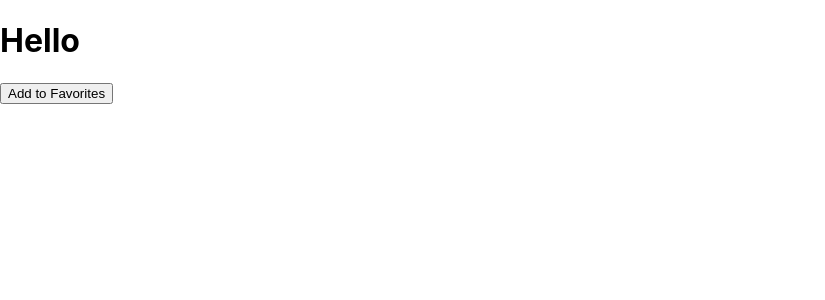
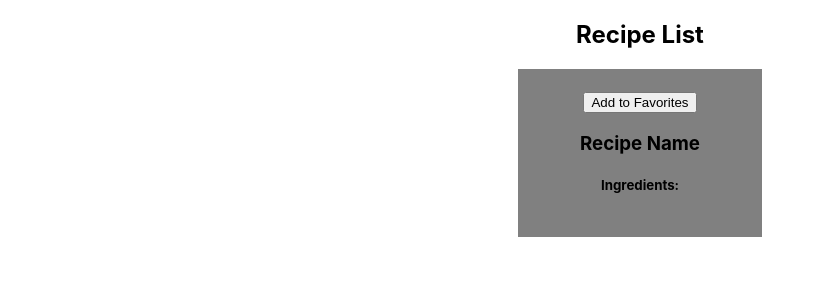
Before and after one commit to nyu-software-engineering/spring-2020-frugal-eye, a React (Create React App) app in the folder front-end/: page / in a window 1280 px wide. Shown: the top 300 px of the page, without its empty margins (0-825 px from the left). Built offline with nearby package versions, Linux system fonts and the light colour scheme.

Commit message:
added box styling to recipe list

```diff
--- a/front-end/src/recipe.css
+++ b/front-end/src/recipe.css
@@ -1,3 +1,12 @@
 .Recipes {
+	text-align: center;
+}
 
+.box {
+	margin: 0 auto;
+	text-align: center;
+	width: 200px;
+	border: 2px solid grey;
+	padding: 20px;
+	background: grey;
 }
--- a/front-end/src/recipe.js
+++ b/front-end/src/recipe.js
@@ -2,6 +2,7 @@ import React/*{, setState, useState }*/ from 'react';
 import './recipe.css';
 
 const Recipes = () => {
+
 	//const [count, setCount] = useState(0);
 	/*function favorite(event){
 
@@ -22,8 +23,12 @@ const Recipes = () => {
 */
 	return(
 <div className="Recipes">
-	<h1>Hello</h1>
-	<button>Add to Favorites</button>
+	<h2>Recipe List</h2>
+	<div className="box">
+		<button onclick="favorited()">Add to Favorites</button>
+		<h3>Recipe Name</h3>
+		<h5>Ingredients:</h5>
+	</div>
 </div>
 	);
 }
```
